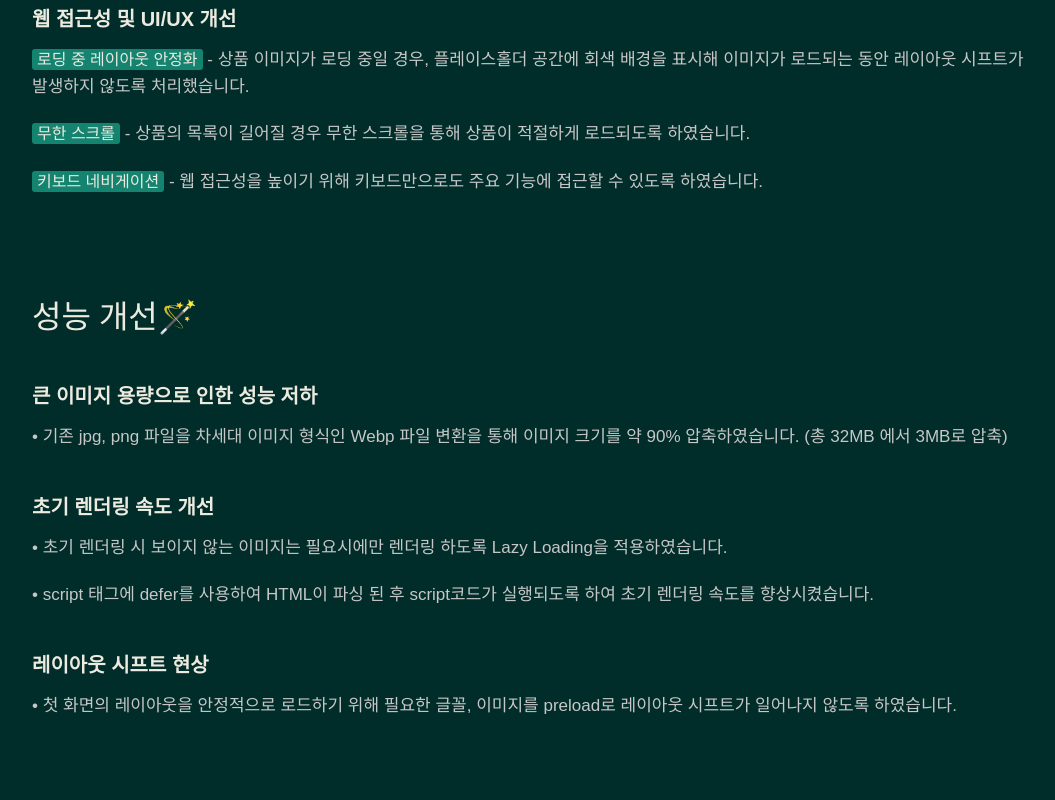
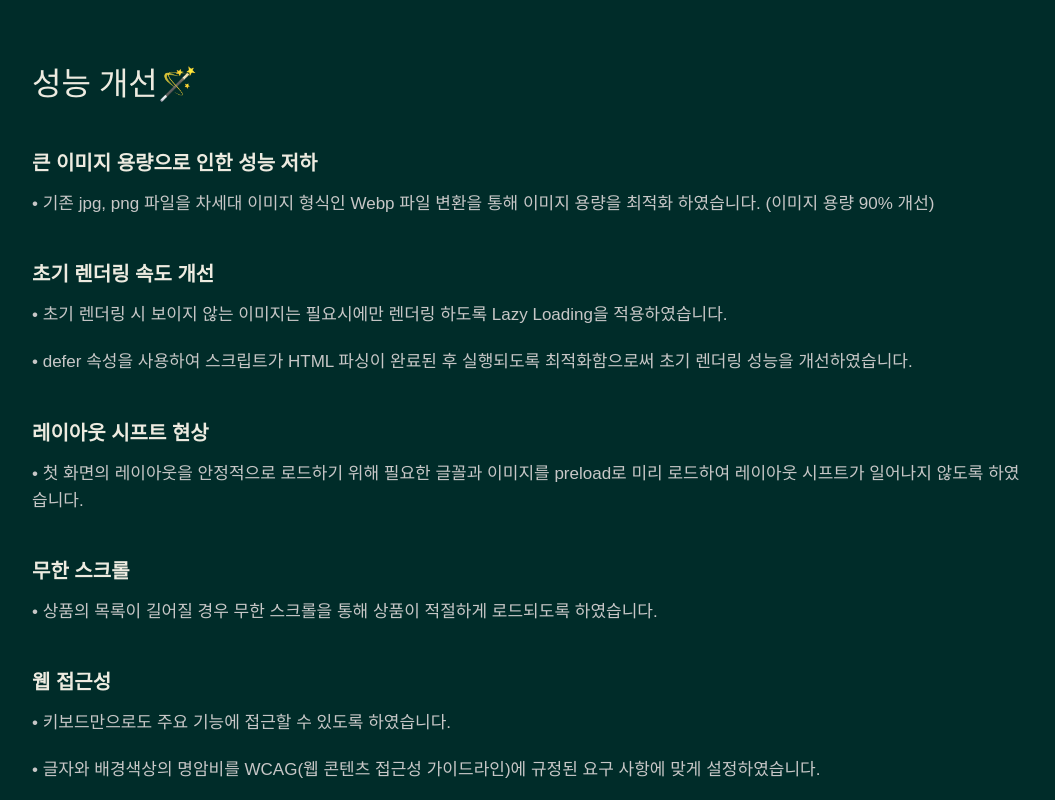
Before and after one commit to jaeyeong97/portfolio, a React (Create React App) app: page /shop in a window 1280 px wide. Shown: the part 2120-2920 px from the top of the page, without its empty margins (108-1163 px from the left). Built offline with nearby package versions, Linux system fonts and the light colour scheme; a web font is replaced by a local one.

Commit message:
shop 개선 text

```diff
--- a/src/components/projectPages/Shop.js
+++ b/src/components/projectPages/Shop.js
@@ -94,7 +94,7 @@ const Shop = () => {
         <div className="summary_txt">
           <div className="explain">
             <div>• 검색 페이지에서 상품을 검색하여 상세 페이지로 이동할 수 있고, 최근 검색어 또한 확인할 수 있습니다.</div>
-            <div>• '좋아요' 버튼을 클릭하여 상품을 찜할 수 있고, 좋아요 페이지에서 확인할 수 있습니다.</div>
+            <div>• 좋아요 버튼을 클릭하여 상품을 찜할 수 있고, 좋아요 페이지에서 확인할 수 있습니다.</div>
             <div>• 상품 상세 페이지에서 상품의 옵션 및 수량을 선택하여 장바구니에 담을 수 있습니다.</div>
             <div>• 상품 구매 페이지에서 '배송지 추가' 버튼을 통해 Daum 우편번호 검색 서비스를 사용해 배송지를 입력할 수 있습니다.</div>
             <div>• 카카오, 네이버, 구글 로그인을 통해 좋아요 페이지와 마이 페이지에 접근할 수 있도록 하였습니다.</div>
@@ -118,14 +118,6 @@ const Shop = () => {
 
             <h4 className="ex_h4">상태 관리</h4>
             <div><span className="cem">Recoil</span> - 상품 리스트, 장바구니, 찜목록 상태 등을 atom으로 정의하고 페이지 간 상태를 공유하였습니다.</div>
-
-            <h4 className="ex_h4">웹 접근성 및 UI/UX 개선</h4>
-            <div>
-              <span className="cem">로딩 중 레이아웃 안정화</span> - 상품 이미지가 로딩 중일 경우, 플레이스홀더 공간에 회색 배경을 표시해 이미지가 로드되는 동안 레이아웃 시프트가 발생하지 않도록 처리했습니다.
-            </div>
-
-            <div><span className="cem">무한 스크롤</span> - 상품의 목록이 길어질 경우 무한 스크롤을 통해 상품이 적절하게 로드되도록 하였습니다.</div>
-            <div><span className="cem">키보드 네비게이션</span> - 웹 접근성을 높이기 위해 키보드만으로도 주요 기능에 접근할 수 있도록 하였습니다.</div>
           </div>
         </div>
       </section>
@@ -135,18 +127,29 @@ const Shop = () => {
           <div className="explain">
             <h4 className="ex_h4">큰 이미지 용량으로 인한 성능 저하</h4>
             <div>
-              • 기존 jpg, png 파일을 차세대 이미지 형식인 Webp 파일 변환을 통해 이미지 크기를 약 90% 압축하였습니다. (총 32MB 에서 3MB로 압축)
+              • 기존 jpg, png 파일을 차세대 이미지 형식인 Webp 파일 변환을 통해 이미지 용량을 최적화 하였습니다. (이미지 용량 90% 개선)
             </div>
             <h4 className="ex_h4">초기 렌더링 속도 개선</h4>
             <div>
               • 초기 렌더링 시 보이지 않는 이미지는 필요시에만 렌더링 하도록 Lazy Loading을 적용하였습니다.
             </div>
             <div>
-              • script 태그에 defer를 사용하여 HTML이 파싱 된 후 script코드가 실행되도록 하여 초기 렌더링 속도를 향상시켰습니다.
+              • defer 속성을 사용하여 스크립트가 HTML 파싱이 완료된 후 실행되도록 최적화함으로써 초기 렌더링 성능을 개선하였습니다.
             </div>
             <h4 className="ex_h4">레이아웃 시프트 현상</h4>
             <div>
-              • 첫 화면의 레이아웃을 안정적으로 로드하기 위해 필요한 글꼴, 이미지를 preload로 레이아웃 시프트가 일어나지 않도록 하였습니다.
+              • 첫 화면의 레이아웃을 안정적으로 로드하기 위해 필요한 글꼴과 이미지를 preload로 미리 로드하여 레이아웃 시프트가 일어나지 않도록 하였습니다.
+            </div>
+            <h4 className="ex_h4">무한 스크롤</h4>
+            <div>
+              • 상품의 목록이 길어질 경우 무한 스크롤을 통해 상품이 적절하게 로드되도록 하였습니다.
+            </div>
+            <h4 className="ex_h4">웹 접근성</h4>
+            <div>
+              • 키보드만으로도 주요 기능에 접근할 수 있도록 하였습니다.
+            </div>
+            <div>
+              • 글자와 배경색상의 명암비를 WCAG(웹 콘텐츠 접근성 가이드라인)에 규정된 요구 사항에 맞게 설정하였습니다.
             </div>
           </div>
         </div>
@@ -185,7 +188,7 @@ const Shop = () => {
               <div className="shop_ts_percent_bar">
                 <AnimatedCountUp
                   start={0}
-                  end={64.5}
+                  end={66.4}
                   duration={2.5}
                   decimal={1}
                 />
@@ -219,7 +222,7 @@ const Shop = () => {
               <div className="shop_js_percent_bar">
                 <AnimatedCountUp
                   start={0}
-                  end={9.1}
+                  end={7}
                   duration={2.5}
                   decimal={1}
                 />
@@ -236,7 +239,7 @@ const Shop = () => {
               <div className="shop_html_percent_txt">
                 <AnimatedCountUp
                   start={0}
-                  end={0.5}
+                  end={0.7}
                   duration={2.5}
                   decimal={1}
                 />
--- a/src/styles/ProjectCommon.css
+++ b/src/styles/ProjectCommon.css
@@ -228,7 +228,7 @@
     width: 0%;
   }
   100% {
-    width: 0.5%;
+    width: 0.7%;
   }
 }
 @keyframes shop_scss_percent {
@@ -244,7 +244,7 @@
     width: 0%;
   }
   100% {
-    width: 9.1%;
+    width: 7%;
   }
 }
 @keyframes shop_ts_percent {
@@ -252,7 +252,7 @@
     width: 0%;
   }
   100% {
-    width: 64.5%;
+    width: 66.4%;
   }
 }
 
@@ -699,8 +699,8 @@
   .components_wrap .shop-flex {
     flex-direction: row;
   }
-  .components_wrap .shop-flex img {
-    width: calc(100% - 20px);
+  .components_wrap .shop-flex-in {
+    width: calc(50% - 10px);
   }
 }
 /* 1024px 시작 */
```
